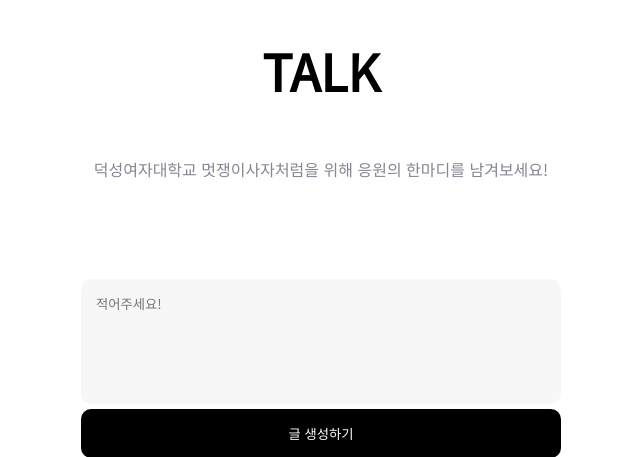
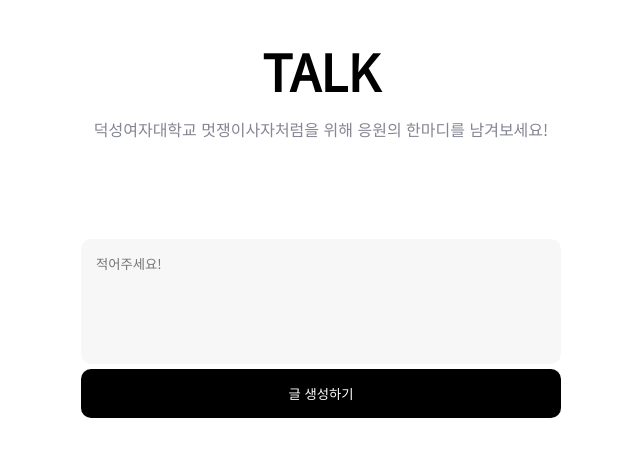
Before and after one commit to kknari/2023likelion, a Django app: template templates/talk.html in a window 1280 px wide. Shown: the part 120-577 px from the top of the page, without its empty margins (319-959 px from the left). Run offline with Django 4.2, Linux system fonts and the light colour scheme; the template is opened without the code that fills it, so the values that code supplies are empty.

Commit message:
작은 오류 수정

```diff
--- a/static/css/main.css
+++ b/static/css/main.css
@@ -550,7 +550,6 @@
         align-items: center;
         flex-direction: column;
         justify-content: space-evenly;
-        padding: 35px;
     }
 
     .video{
@@ -567,6 +566,7 @@
         display: flex;
         flex-direction: column;
         align-items: center;
+        padding: 25px;
     }
 
     .gobtn{
@@ -693,7 +693,6 @@
         align-items: center;
         flex-direction: column;
         justify-content: space-evenly;
-        padding: 25px;
     }
 
     .video{
@@ -710,6 +709,7 @@
         display: flex;
         flex-direction: column;
         align-items: center;
+        padding: 25px;
     }
 
     .gobtn{
@@ -829,7 +829,6 @@
         align-items: center;
         flex-direction: column;
         justify-content: space-evenly;
-        padding: 25px;
     }
 
     .video{
@@ -840,12 +839,14 @@
     .textbox_moblie{
         line-height: 1.8;
         color: #858694;
+        font-size: 3.2vw;
     }
 
     .sec1textbox_mobile{
         display: flex;
         flex-direction: column;
         align-items: center;
+        padding: 25px;
     }
 
     .gobtn{
@@ -976,7 +977,7 @@
     .textbox_moblie {
         line-height: 1.8;
         color: #858694;
-        font-size: 12px;
+        font-size: 3.1vw;
     }
 
     .sec1textbox_mobile{
--- a/static/css/talk.css
+++ b/static/css/talk.css
@@ -187,7 +187,7 @@
         letter-spacing: 0px;
         line-height: 1.5;
         white-space:normal;
-        word-break:break-all
+        word-break: break-all;
     }
 
     .ans{
@@ -233,3 +233,12 @@
     width:20px;
     height: 20px;
 }
+
+.p_wrap{
+    padding: 0px 20px;
+    margin-top: 20px;
+}
+
+.p_wrap > p{
+    word-break: keep-all;
+}
--- a/templates/main.html
+++ b/templates/main.html
@@ -29,7 +29,7 @@
           <source src={% static './img/likelion_ds.mp4' %} type="video/mp4">
         </video>
         <div class="sec1textbox_mobile">
-          <div class="textbox_moblie">2023 덕성여자대학교 멋쟁이사자처럼에서는 개발에 대한 열정과 빛나는 아이디어를 갖고 있는 11기 아기사자를 기다리고 있습니다.</div>
+          <div class="textbox_moblie">2023 덕성여자대학교 멋쟁이사자처럼에서는 개발에 대한 열정과<br>빛나는 아이디어를 갖고 있는 11기 아기사자를 기다리고 있습니다.</div>
           <a href="https://forms.gle/353gcPdBQoWyvFqe6"><div class="gobtn">지원하러가기 ></div></a>
         </div>
       </div>
--- a/templates/talk.html
+++ b/templates/talk.html
@@ -11,10 +11,10 @@
 <div>
 
     <!--타이틀 -->
-    <h1 class="title">TALK
-    </h1>
-
-    <p class="talk">덕성여자대학교 멋쟁이사자처럼을 위해 응원의 한마디를 남겨보세요!</p>
+    <h1 class="title">TALK</h1>
+    <div class="p_wrap">
+        <p class="talk">덕성여자대학교 멋쟁이사자처럼을 위해 응원의 한마디를 남겨보세요!</p>
+    </div>
 
 
     <div class="comement">
```
